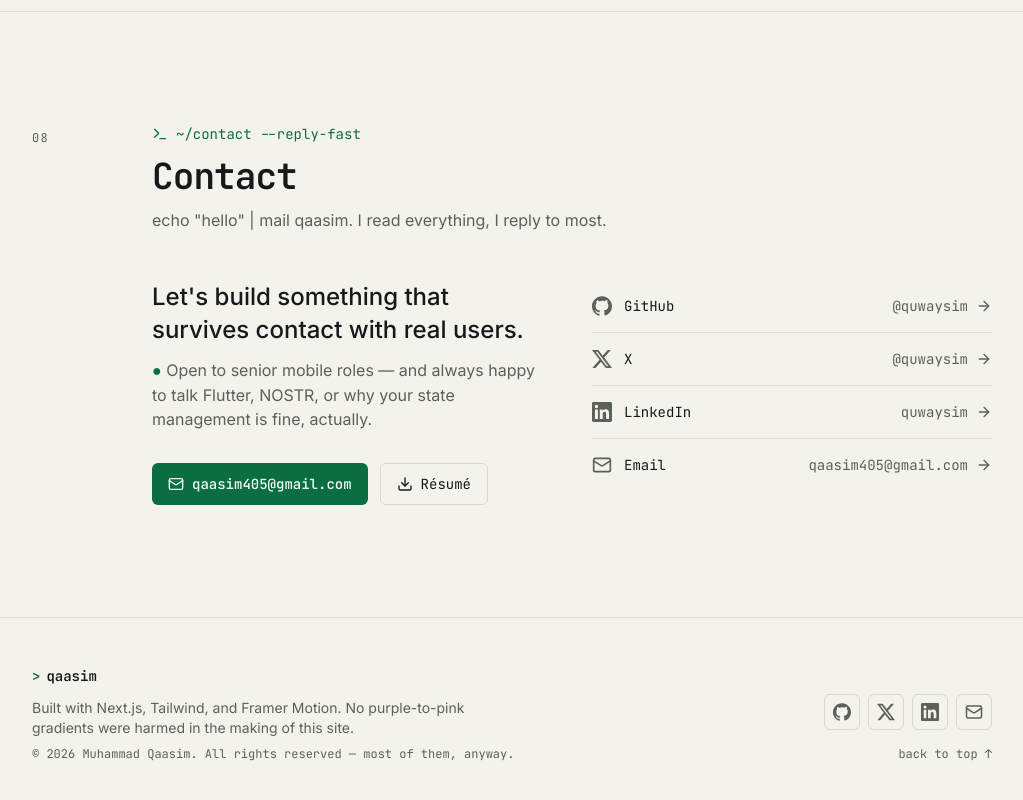
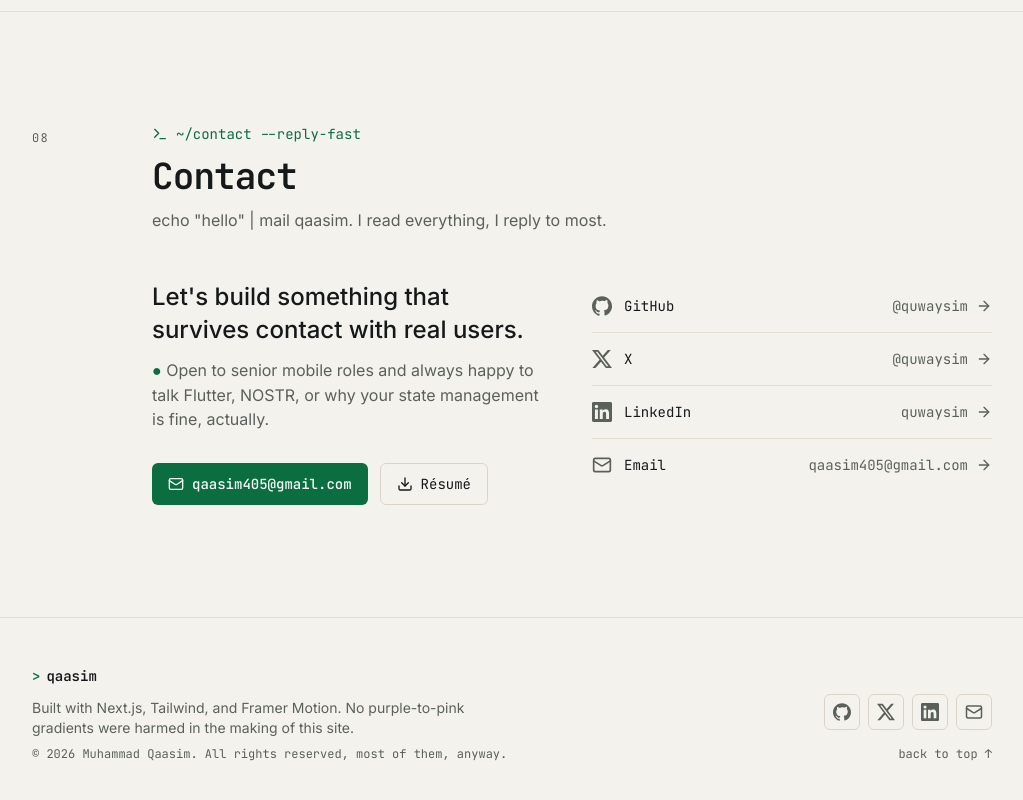
Before and after one commit to Qaasim-Umar/portfolio, a Next.js app: page / in a window 1280 px wide. Shown: the part 10668-11468 px from the top of the page, without its empty margins (128-1151 px from the left). Built offline with nearby package versions, Linux system fonts and the light colour scheme; no server answers.

Commit message:
fix: correct punctuation in footer and contact sections

```diff
--- a/src/components/layout/Footer.tsx
+++ b/src/components/layout/Footer.tsx
@@ -18,7 +18,7 @@ export function Footer() {
               gradients were harmed in the making of this site.
             </p>
             <p className="mt-2 font-mono text-xs text-muted">
-              © {year} {profile.name}. All rights reserved — most of them, anyway.
+              © {year} {profile.name}. All rights reserved, most of them, anyway.
             </p>
           </div>
 
--- a/src/components/sections/Contact.tsx
+++ b/src/components/sections/Contact.tsx
@@ -14,7 +14,7 @@ export function Contact() {
               Let&apos;s build something that survives contact with real users.
             </p>
             <p className="mt-3 text-muted">
-              <span className="font-mono text-primary">●</span> {profile.available} — and always
+              <span className="font-mono text-primary">●</span> {profile.available} and always
               happy to talk Flutter, NOSTR, or why your state management is fine, actually.
             </p>
             <div className="mt-8 flex flex-wrap gap-3">
```
